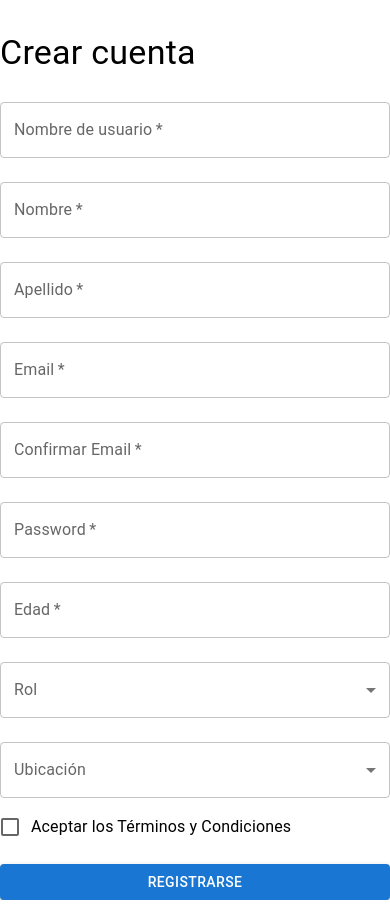
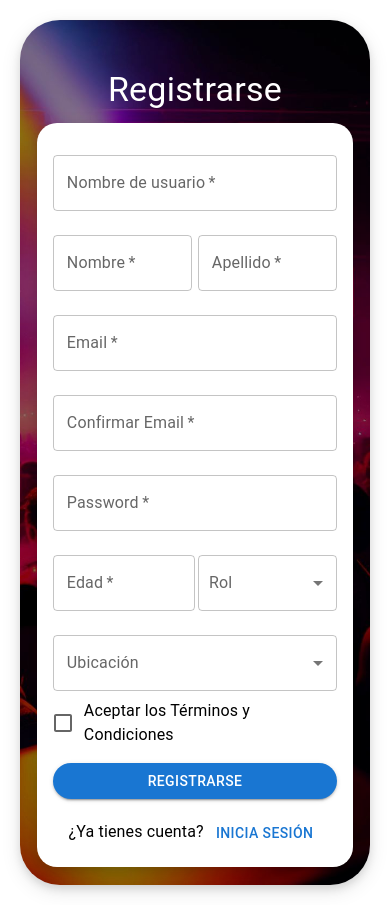
Before and after one commit to fertolaba/SIP-Front, a React (Create React App) app: page / in a window 390 px wide. Built offline with nearby package versions, Linux system fonts and the light colour scheme.

Commit message:
1.0 estilos

```diff
--- a/src/componentes/Registro.js
+++ b/src/componentes/Registro.js
@@ -1,4 +1,5 @@
 import React, { useState } from 'react';
+import '../ui/login.css';
 import { TextField, Button, Box, Checkbox, FormControlLabel, Typography, FormControl, InputLabel, Select, MenuItem } from '@mui/material';
 
 const Registro = () => {
@@ -34,11 +35,15 @@ const Registro = () => {
   };
 
   return (
-    <Box sx={{ maxWidth: 400, mx: 'auto', mt: 4 }}>
+
+    <div id='login'>
+      <div id='login-image'></div>
+      <div id='login-register'>
+      <Box sx={{ maxWidth: 800, mx: 'auto', mt: 4 }} id='login-form'>
       <Typography variant="h4" gutterBottom>
-        Crear cuenta
+        Registrarse
       </Typography>
-      <form onSubmit={handleSubmit}>
+      <form onSubmit={handleSubmit} id='login-form' >
         <TextField
           fullWidth
           label="Nombre de usuario"
@@ -48,6 +53,7 @@ const Registro = () => {
           margin="normal"
           required
         />
+        <div id='column'>
         <TextField
           fullWidth
           label="Nombre"
@@ -58,6 +64,7 @@ const Registro = () => {
           required
         />
         <TextField
+          className='left'
           fullWidth
           label="Apellido"
           name="apellido"
@@ -65,7 +72,7 @@ const Registro = () => {
           onChange={handleChange}
           margin="normal"
           required
-        />
+        /></div>
         <TextField
           fullWidth
           label="Email"
@@ -96,6 +103,8 @@ const Registro = () => {
           margin="normal"
           required
         />
+        <div id='column'>
+
         <TextField
           fullWidth
           label="Edad"
@@ -109,6 +118,7 @@ const Registro = () => {
         <FormControl fullWidth margin="normal">
           <InputLabel id="rol-label">Rol</InputLabel>
           <Select
+                  className='left'
             labelId="rol-label"
             id="rol-select"
             value={rol}
@@ -118,7 +128,7 @@ const Registro = () => {
             <MenuItem value="Asistente">Asistente</MenuItem>
             <MenuItem value="Artista">Artista</MenuItem>
           </Select>
-        </FormControl>
+        </FormControl></div>
         <FormControl fullWidth margin="normal">
           <InputLabel id="ubicacion-label">Ubicación</InputLabel>
           <Select
@@ -144,6 +154,7 @@ const Registro = () => {
           label="Aceptar los Términos y Condiciones"
         />
         <Button
+          className='register'
           fullWidth
           variant="contained"
           type="submit"
@@ -152,8 +163,15 @@ const Registro = () => {
         >
           Registrarse
         </Button>
+        <Typography variant="body1" align="center" sx={{ mt: 2 }}>
+              ¿Ya tienes cuenta? <Button  color="primary">Inicia sesión</Button>
+            </Typography>
       </form>
     </Box>
+
+      </div>
+    </div>
+
   );
 };
 
--- /dev/null
+++ b/src/ui/login.css
@@ -0,0 +1,70 @@
+#login{
+    display: flex;
+    margin: 5%;
+}
+#login-image{
+    background-color: rgb(195, 195, 255);
+    width: 50%;
+    padding: 5%;
+    background-image: url('../img/register-img.jpeg');
+    background-size: cover;
+    background-position: center;
+    border-radius: 40px 0px 0px 40px;
+    box-shadow: 0 4px 8px rgba(0, 0, 0, 0.1), 0 6px 20px rgba(0, 0, 0, 0.1);
+
+}
+#login-register{
+    width: 50%;
+    padding: 5%;
+    border-radius: 0px 40px 40px 0px;
+    background-color: rgb(243, 243, 243);
+}
+#login-register Form{
+    padding: 5%;
+    background-color: white;
+    border-radius: 20px;
+    box-shadow: 0 4px 8px rgba(0, 0, 0, 0.1), 0 6px 20px rgba(0, 0, 0, 0.1);
+}
+
+#login-register h4{
+    text-align: center;
+}
+
+#login-register #column{
+    display: flex;
+
+}
+#login-register #column .left {
+    margin-left: 2%;
+}
+#login-register .register{
+    border-radius: 20px;
+}
+
+
+
+/* Estilos para dispositivos móviles */
+@media (max-width: 768px) {
+    #login-image{
+        display: none;
+    }
+    #login{
+        display: block;
+    }
+    #login-register{
+        width: 90%;
+        border-radius: 40px 40px 40px 40px;
+        background-image: url('../img/register-img.jpeg');
+        background-size: cover;
+        background-position: center;
+        border-radius: 40px ;
+        box-shadow: 0 4px 8px rgba(0, 0, 0, 0.1), 0 6px 20px rgba(0, 0, 0, 0.1);
+    }
+    #login-register Form{
+        background-color: white;
+    }
+    #login-register h4{
+        color: white;
+    }
+
+}
```
Also changed, not shown: src/img/register-img.jpeg (added).
